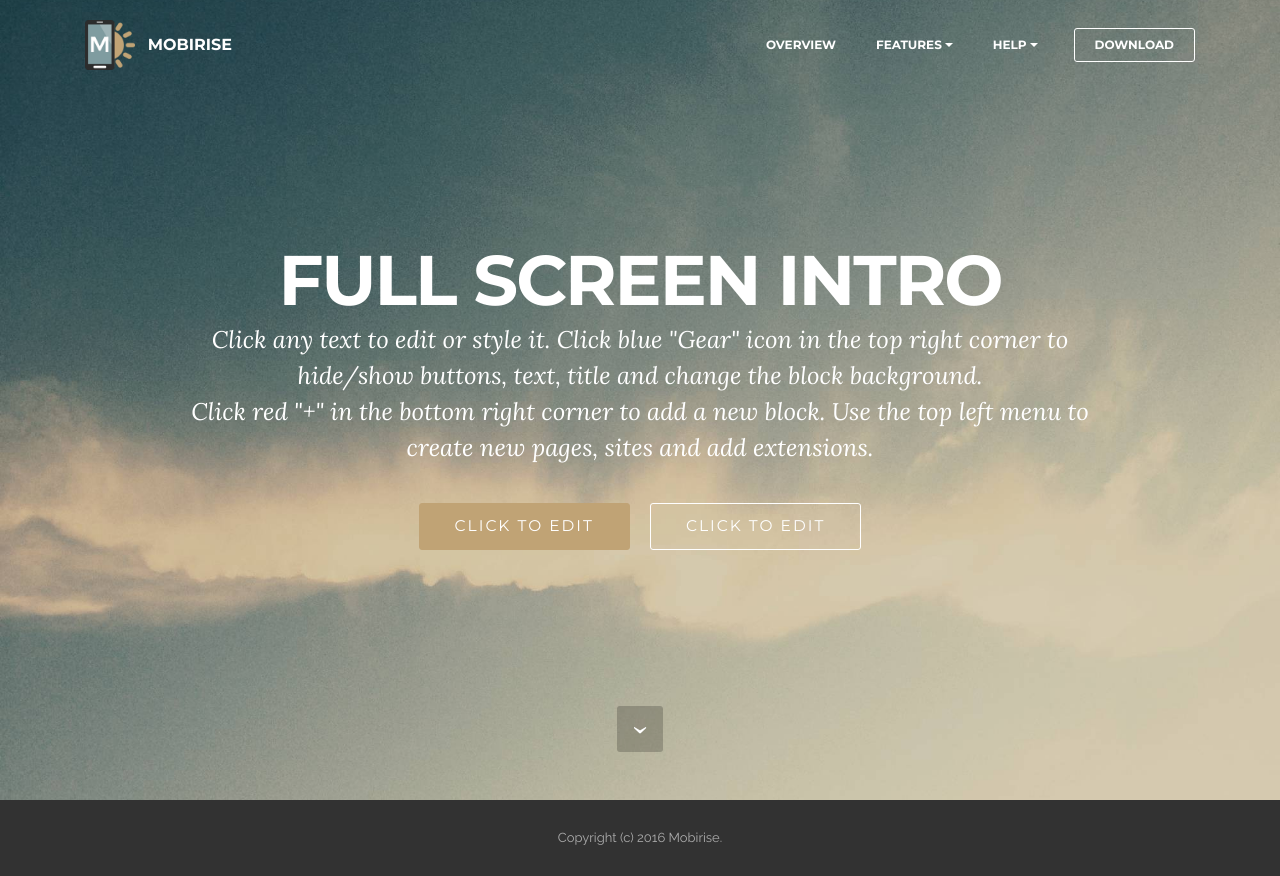
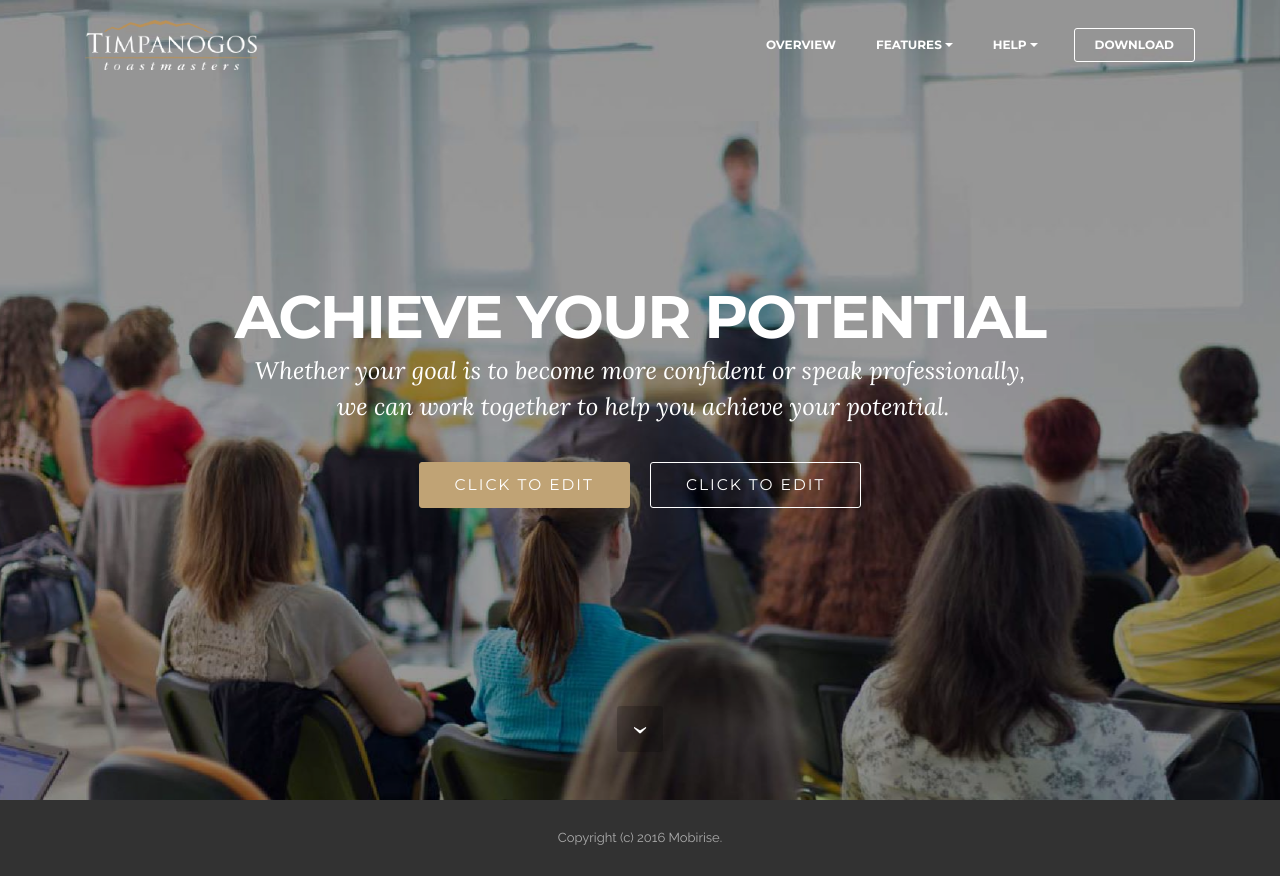
Before and after one commit to TimpanogosToastmasters/TimpanogosToastmasters.github.io, a plain HTML site: page index.html in a window 1280 px wide. Drawn offline with Linux system fonts and the light colour scheme.

Commit message:
create github pages

```diff
--- /dev/null
+++ b/assets/images/hashes.json
@@ -0,0 +1 @@
+{"IRG6tEAlgFP6tL14N79JCg==":"timpanogostoastmasterslogo-441x128.png","BZpkoHr2nBLty7EnLyxaGg==":"audience1-2000x1057.jpg"}
--- a/assets/mobirise/css/mbr-additional.css
+++ b/assets/mobirise/css/mbr-additional.css
@@ -478,3 +478,6 @@ h6,
 #menu-0 .close-icon::after {
   background-color: #ffffff;
 }
+#header1-1 .mbr-section-title {
+  font-size: 60px;
+}
--- a/index.html
+++ b/index.html
@@ -6,7 +6,7 @@
   <meta http-equiv="X-UA-Compatible" content="IE=edge">
   <meta name="generator" content="Mobirise v3.12.1, mobirise.com">
   <meta name="viewport" content="width=device-width, initial-scale=1">
-  <link rel="shortcut icon" href="assets/images/logo.png" type="image/x-icon">
+  <link rel="shortcut icon" href="assets/images/timpanogostoastmasterslogo-441x128.png" type="image/x-icon">
   <meta name="description" content="">
 
   <link rel="stylesheet" href="https://fonts.googleapis.com/css?family=Lora:400,700,400italic,700italic&amp;subset=latin">
@@ -33,8 +33,8 @@
                 <div class="mbr-table-cell">
 
                     <div class="navbar-brand">
-                        <a href="https://mobirise.com" class="navbar-logo"><img src="assets/images/logo.png" alt="Mobirise"></a>
-                        <a class="navbar-caption" href="https://mobirise.com">MOBIRISE</a>
+                        <a href="https://mobirise.com" class="navbar-logo"><img src="assets/images/timpanogostoastmasterslogo-441x128.png" alt="Mobirise"></a>
+                        <a class="navbar-caption" href="https://mobirise.com"></a>
                     </div>
 
                 </div>
@@ -57,9 +57,9 @@
 
 </section>
 
-<section class="engine"><a rel="external" href="https://mobirise.com">Web Page Builder</a></section><section class="mbr-section mbr-section-hero mbr-section-full mbr-parallax-background mbr-section-with-arrow" id="header1-1" style="background-image: url(assets/images/jumbotron.jpg);">
+<section class="engine"><a rel="external" href="https://mobirise.com">Mobirise Website Maker</a></section><section class="mbr-section mbr-section-hero mbr-section-full mbr-parallax-background mbr-section-with-arrow" id="header1-1" style="background-image: url(assets/images/audience1-2000x1057.jpg);">
 
-
+    <div class="mbr-overlay" style="opacity: 0.4; background-color: rgb(0, 0, 0);"></div>
 
     <div class="mbr-table-cell">
 
@@ -67,8 +67,8 @@
             <div class="row">
                 <div class="mbr-section col-md-10 col-md-offset-1 text-xs-center">
 
-                    <h1 class="mbr-section-title display-1">FULL SCREEN INTRO</h1>
-                    <p class="mbr-section-lead lead">Click any text to edit or style it. Click blue "Gear" icon in the top right corner to hide/show buttons, text, title and change the block background. <br> Click red "+" in the bottom right corner to add a new block. Use the top left menu to create new pages, sites and add extensions.</p>
+                    <h1 class="mbr-section-title display-1">ACHIEVE YOUR POTENTIAL</h1>
+                    <p class="mbr-section-lead lead">Whether your goal is to become more confident or speak professionally,<br>&nbsp;we can work together to help you achieve your potential.</p>
                     <div class="mbr-section-btn"><a class="btn btn-lg btn-primary" href="https://mobirise.com">CLICK TO EDIT</a> <a class="btn btn-lg btn-white btn-white-outline" href="https://mobirise.com">CLICK TO EDIT</a></div>
                 </div>
             </div>
```
Also changed, not shown: assets/images/audience1-2000x1057.jpg (added), assets/images/timpanogostoastmasterslogo-441x128.png (added), 1 other file.
